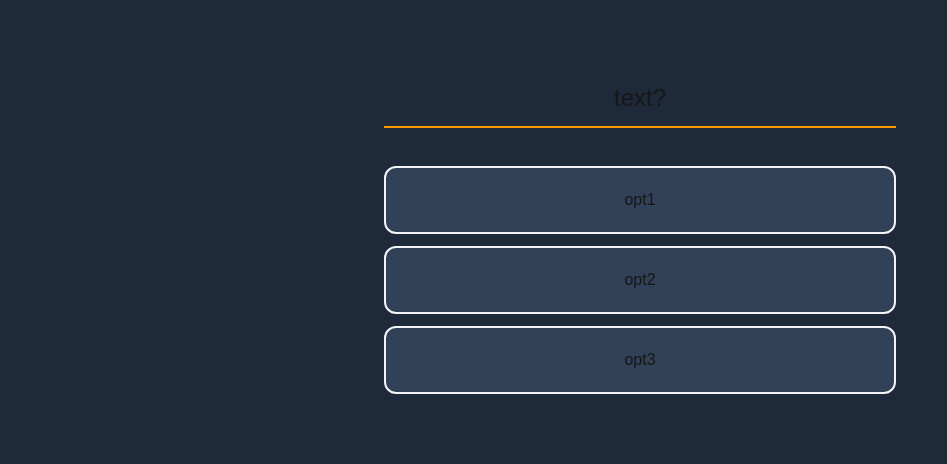
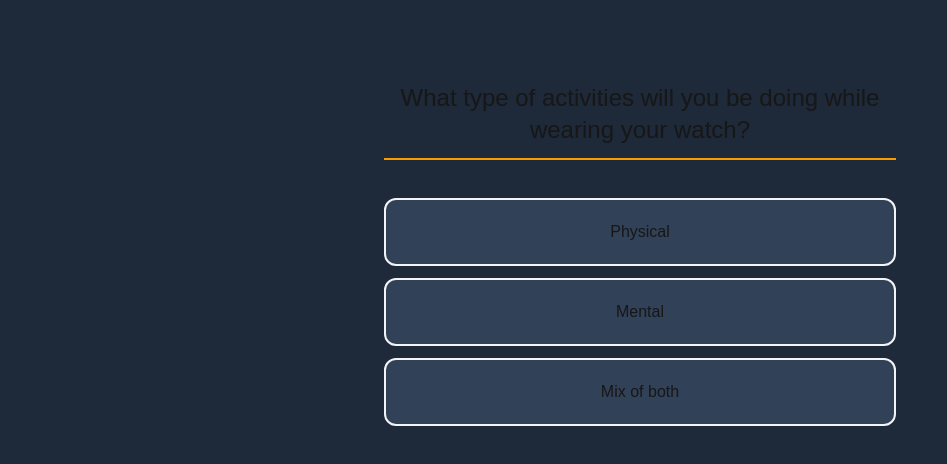
Before and after one commit to WardenOfTheCove/wristwatch-quiz-website, a Next.js app: page /quiz in a window 1280 px wide. Shown: the part 194-658 px from the top of the page, without its empty margins (0-947 px from the left). Built offline with nearby package versions, Linux system fonts and the light colour scheme.

Commit message:
Got questions working

```diff
--- a/app/homeButton.tsx
+++ b/app/homeButton.tsx
@@ -3,7 +3,7 @@ import Link from 'next/link'
 import favicon from './favicon.ico'
 import React from 'react'
 
-function IconButton() {
+export default function IconButton() {
   return(
     <Link href='https://wardenofthecove-github-io.vercel.app/' target='_blank' rel='noopener noreferrer'>
       <button className="p-3 hover:cursor-pointer">
@@ -12,5 +12,3 @@ function IconButton() {
     </Link>
   );
 }
-
-export default IconButton;
--- a/app/quiz/page.tsx
+++ b/app/quiz/page.tsx
@@ -2,12 +2,30 @@
 
 import React from 'react'
 import IconButton from '../homeButton'
+import parseJson from './parseJson'
+import Link from 'next/link'
 
-const quizComponents = {
-    question: 'text?',
-    option1: 'opt1',
-    option2: 'opt2',
-    option3: 'opt3'
+
+var counter = 0;
+var quizComponents = parseJson(counter);
+var answers: number[] = [];
+
+function changeNextQuestion() {
+    document.getElementById("question")!.innerHTML = quizComponents.question;
+    document.getElementById("option1")!.innerHTML = quizComponents.option1;
+    document.getElementById("option2")!.innerHTML = quizComponents.option2;
+    document.getElementById("option3")!.innerHTML = quizComponents.option3;
+}
+
+function clickEvent(option: number) {
+    if(counter < 5) {
+        answers.push(option);
+        counter += 1;
+        quizComponents = parseJson(counter);
+        changeNextQuestion();
+    } else {
+        alert("Quiz completed! Here are your answers: " + answers.join(", "));
+    }
 }
 
 export default function Quiz() {
@@ -15,18 +33,18 @@ export default function Quiz() {
         <main className="bg-gray-800 h-full w-full absolute">
             <div>
                 <IconButton/>
-                <p className="text-2xl mt-[10%] py-3 border-b-2 border-solid border-amber-500 text-center mx-[30%]">{quizComponents.question}</p>
+                <p id="question" className="text-2xl mt-[10%] py-3 border-b-2 border-solid border-amber-500 text-center mx-[30%]">{quizComponents.question}</p>
             </div>
             <div className="grid grid-rows-3 gap-3 my-[3%] text-center mx-[30%]">
-                <div className="rounded-xl border-solid border-2 border-gray-100 bg-slate-700 py-5 duration-100 hover:cursor-pointer hover:duration-100 hover:bg-slate-800">
+                <button id="option1" className="rounded-xl border-solid border-2 border-gray-100 bg-slate-700 py-5 duration-100 hover:cursor-pointer hover:duration-100 hover:bg-slate-800" onClick={() => clickEvent(1)}>
                     {quizComponents.option1}
-                </div>
-                <div className="rounded-xl border-solid border-2 border-gray-100 bg-slate-700 py-5 duration-100 hover:cursor-pointer hover:duration-100 hover:bg-slate-800">
+                </button>
+                <button id="option2" className="rounded-xl border-solid border-2 border-gray-100 bg-slate-700 py-5 duration-100 hover:cursor-pointer hover:duration-100 hover:bg-slate-800" onClick={() => clickEvent(2)}>
                     {quizComponents.option2}
-                </div>
-                <div className="rounded-xl border-solid border-2 border-gray-100 bg-slate-700 py-5 duration-100 hover:cursor-pointer hover:duration-100 hover:bg-slate-800">
+                </button>
+                <button id="option3" className="rounded-xl border-solid border-2 border-gray-100 bg-slate-700 py-5 duration-100 hover:cursor-pointer hover:duration-100 hover:bg-slate-800" onClick={() => clickEvent(3)}>
                     {quizComponents.option3}
-                </div>
+                </button>
             </div>
             <div className="my-[20%]">
 
--- a/app/quiz/parseJson.tsx
+++ b/app/quiz/parseJson.tsx
@@ -0,0 +1,14 @@
+import {useState} from 'react'
+import questions from './questions.json'
+
+
+
+export default function parseJson(questionCounter: number) {
+    var quizParts = {
+        question: questions[questionCounter].question,
+        option1: questions[questionCounter].options[0],
+        option2: questions[questionCounter].options[1],
+        option3: questions[questionCounter].options[2]
+    };
+    return quizParts;
+}
--- a/app/quiz/questions.json
+++ b/app/quiz/questions.json
@@ -0,0 +1,50 @@
+[
+    {
+        "question": "What type of activities will you be doing while wearing your watch?",
+        "options": [
+            "Physical",
+            "Mental",
+            "Mix of both"
+        ]
+    },
+    {
+        "question": "What watch movement would you prefer?",
+        "options": [
+            "Mechanical",
+            "Automatic",
+            "Quartz/Battery"
+        ]
+    },
+    {
+        "question": "What is type of watch do you prefer?",
+        "options": [
+            "Digital",
+            "Analog",
+            "Mix of both"
+        ]
+    },
+    {
+        "question": "Do you want a lot of features/complications for your watch?",
+        "options": [
+            "Yes",
+            "No",
+            "Just a few simple ones"
+        ]
+    },
+    {
+        "question": "Does your watch need to be waterproof?",
+        "options": [
+            "Yes",
+            "No",
+            "Water resistant is fine"
+        ]
+    },
+    {
+        "question": "What is your budget?",
+        "options": [
+            "under $100",
+            "$100-$750",
+            "$750+"
+        ]
+    }
+]
```
Also changed, not shown: app/answer/page.tsx (added).
